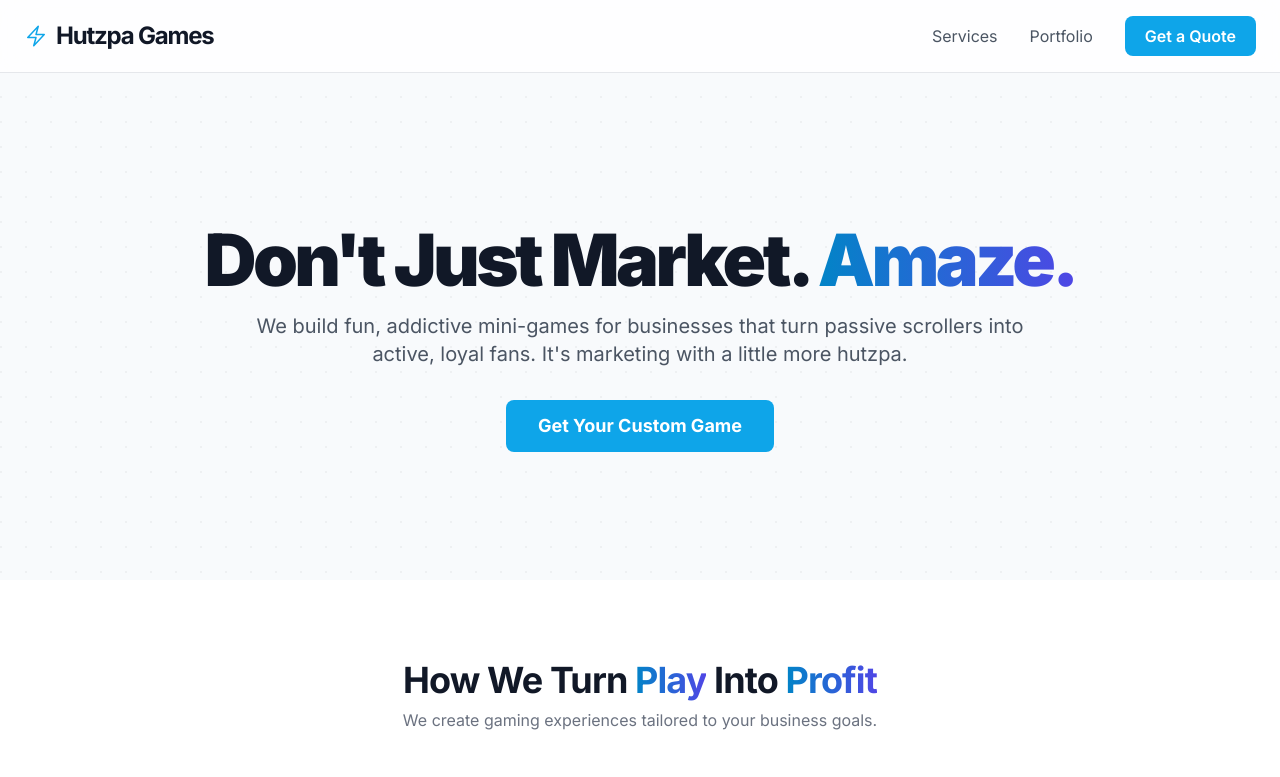
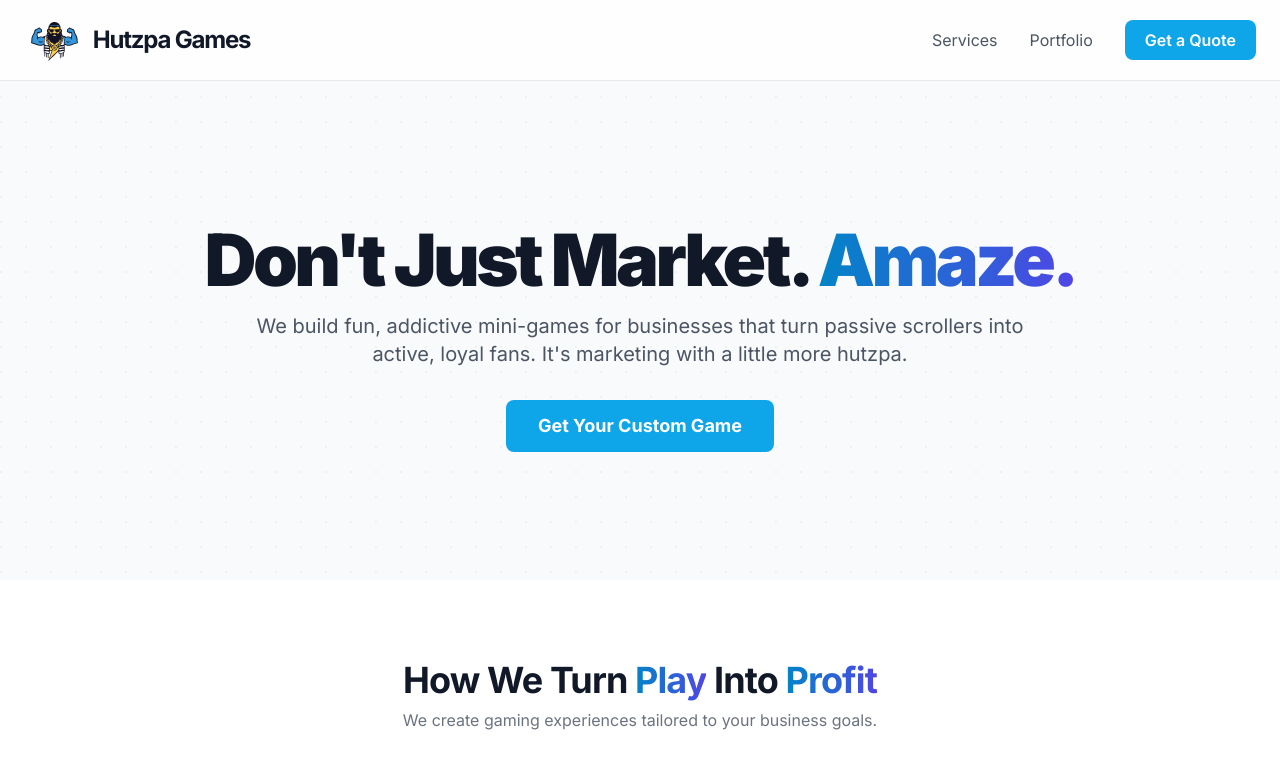
Before and after one commit to hutzpagames/General, a plain HTML site: page index.html in a window 1280 px wide. Shown: the top 777 px of the page. Drawn offline with nearby package versions, Linux system fonts and the light colour scheme; a script that the page names is missing.

Commit message:
Update index.html

```diff
--- a/index.html
+++ b/index.html
@@ -41,9 +41,7 @@
         <div class="container mx-auto px-6 py-4 flex justify-between items-center">
             <h1 class="text-2xl font-bold tracking-tighter text-gray-900">
                 <a href="#" class="flex items-center gap-2">
-                    <svg class="w-6 h-6 text-sky-500" xmlns="http://www.w3.org/2000/svg" fill="none" viewBox="0 0 24 24" stroke-width="1.5" stroke="currentColor">
-                        <path stroke-linecap="round" stroke-linejoin="round" d="M3.75 13.5l10.5-11.25L12 10.5h8.25L9.75 21.75 12 13.5H3.75z" />
-                    </svg>
+                    <img src="./Logo.svg" alt="הלוגו של חוצפה גיימס" class="h-12 w-auto" />
                     Hutzpa Games
                 </a>
             </h1>
```
